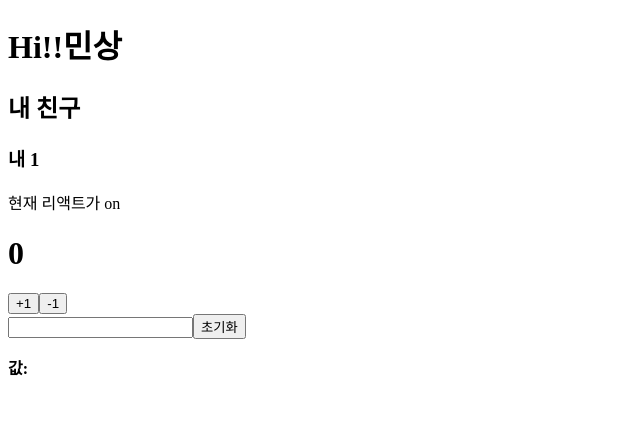
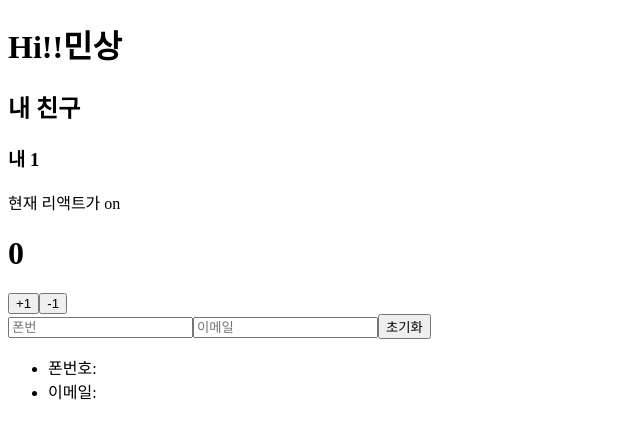
Before and after one commit to qkaxhfms/react_props_error, a React (Create React App) app: page / in a window 1280 px wide. Shown: the top 438 px of the page, without its empty margins (0-640 px from the left). Built offline with nearby package versions, Linux system fonts and the light colour scheme; the HTML template or start-up script is replaced by a standard one.

Commit message:
input check

```diff
--- a/src/Input.js
+++ b/src/Input.js
@@ -1,25 +1,32 @@
 import React, { useState } from "react";
 
 function Input() {
-  const [input, setInput] = useState("");
+  const [inputs, setInput] = useState({
+    phone: "",
+    email: "",
+  });
 
+  const { phone, email } = inputs;
   const change = (e) => {
-    // console.log(e.target.value);
-    setInput(e.target.value);
+    console.log(e.target.value);
+    console.log(e.target.name);
+
+    const { name, value } = e.target;
+    console.log(name);
+    console.log(value);
   };
-  const reset = () => {
-    setInput("");
-  };
+  const reset = () => {};
 
   return (
     <>
       <div>
-        <input type="text" onChange={change} value={input} />
+        <input name="phone" placeholder="폰번" onChange={change} />
+        <input name="email" placeholder="이메일" onChange={change} />
         <button onClick={reset}>초기화</button>
-        <p>
-          <b>값:</b>
-          <span>{input}</span>
-        </p>
+        <ul>
+          <li>폰번호: {phone}</li>
+          <li>이메일: {email}</li>
+        </ul>
       </div>
     </>
   );
```
